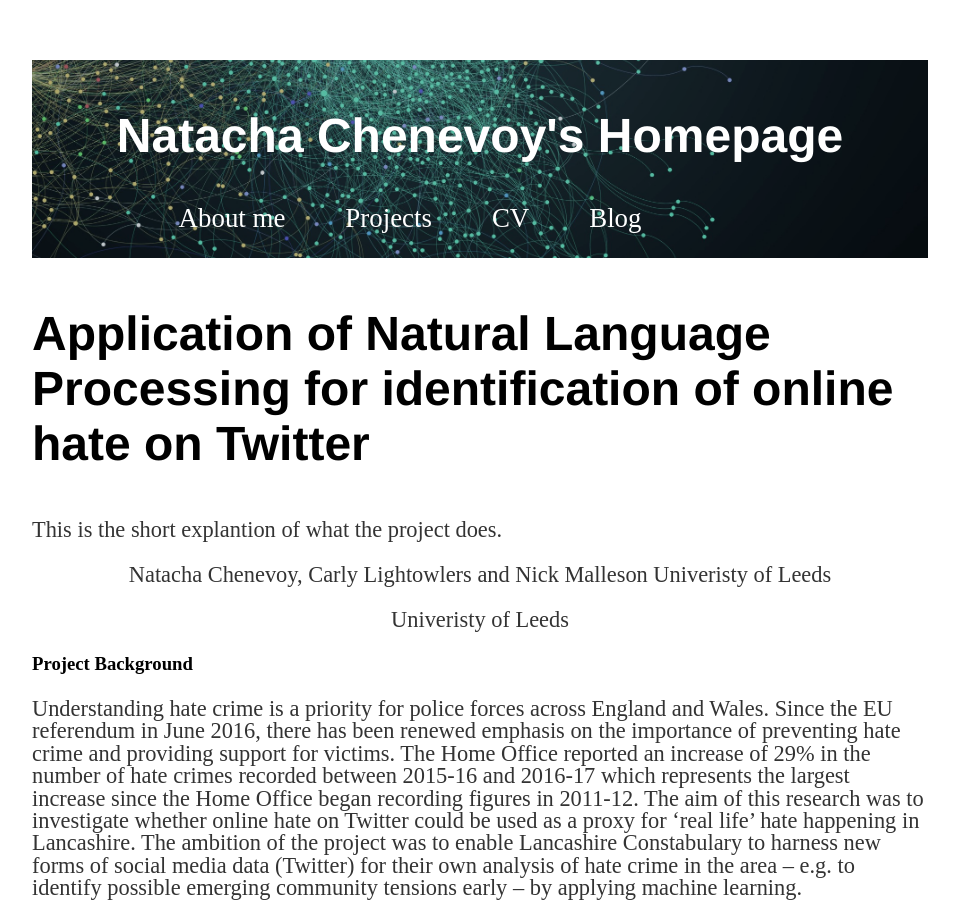
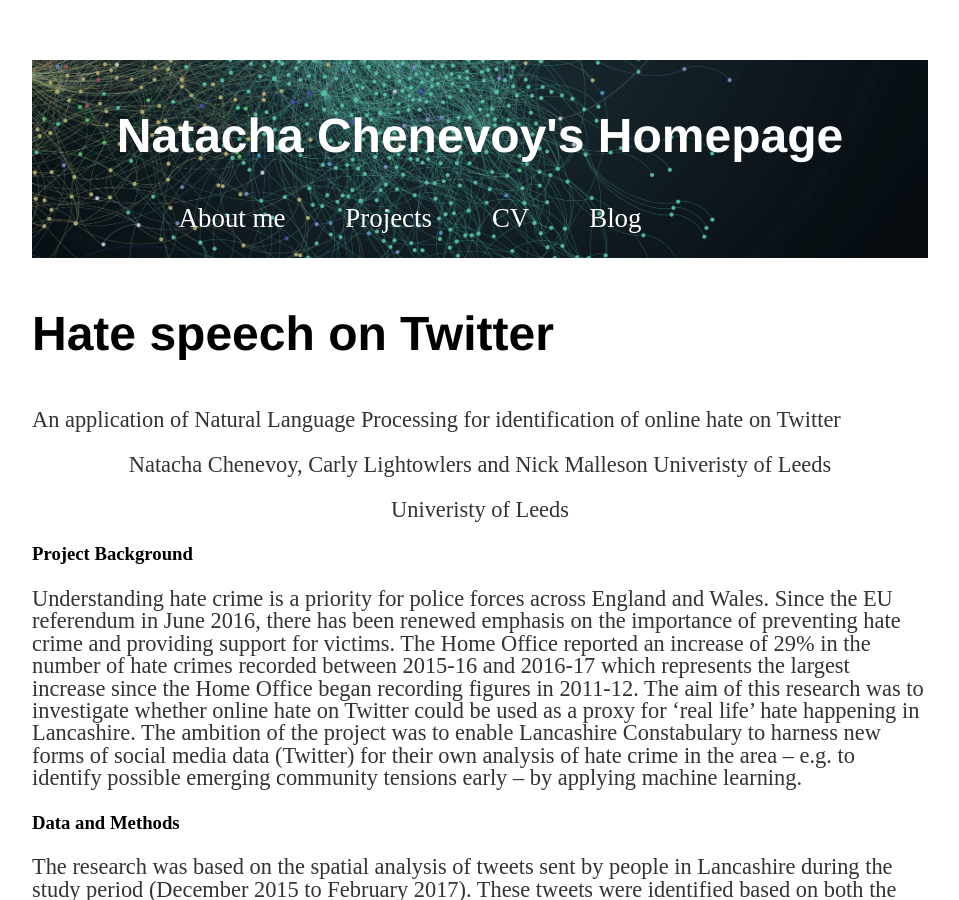
Before and after one commit to mednche/mednche.github.io, a Jekyll site: the page built from _posts/2014-11-30-sample-post.md, in a window 1280 px wide and 900 px high. Shown: the whole window, without its empty margins (160-1119 px from the left). Built offline with Jekyll 4.4.1, drawn with Linux system fonts in a browser that asks for light colours.

Commit message:
Update 2014-11-30-sample-post.md

```diff
--- a/_posts/2014-11-30-sample-post.md
+++ b/_posts/2014-11-30-sample-post.md
@@ -1,11 +1,11 @@
 ---
 layout: posts
-title: Application of Natural Language Processing for identification of online hate on Twitter
+title: Hate speech on Twitter
 tags: [NLP, Hate crime, classifier]
 excerpt_separator: <!--more-->
 ---
 
-This is the short explantion of what the project does.
+An application of Natural Language Processing for identification of online hate on Twitter
 <!--more-->
 
 <p align="center">
```
